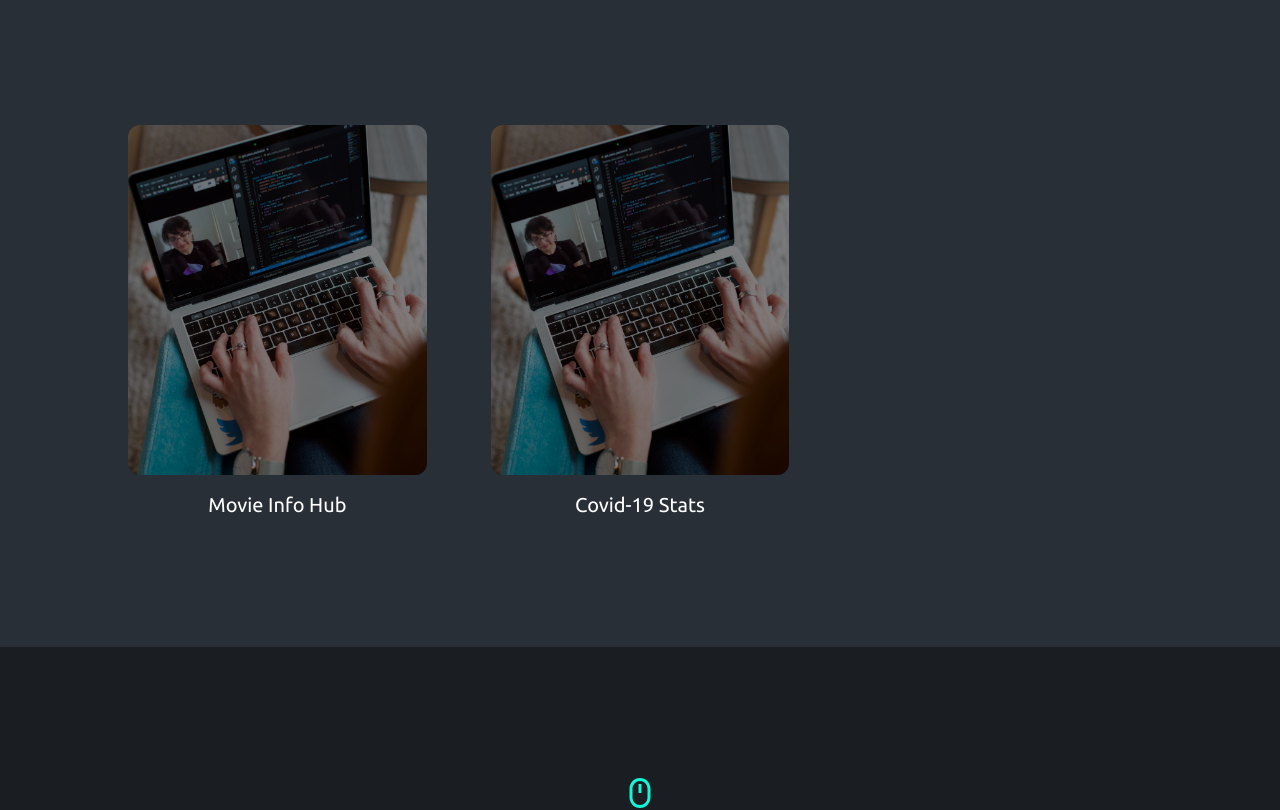
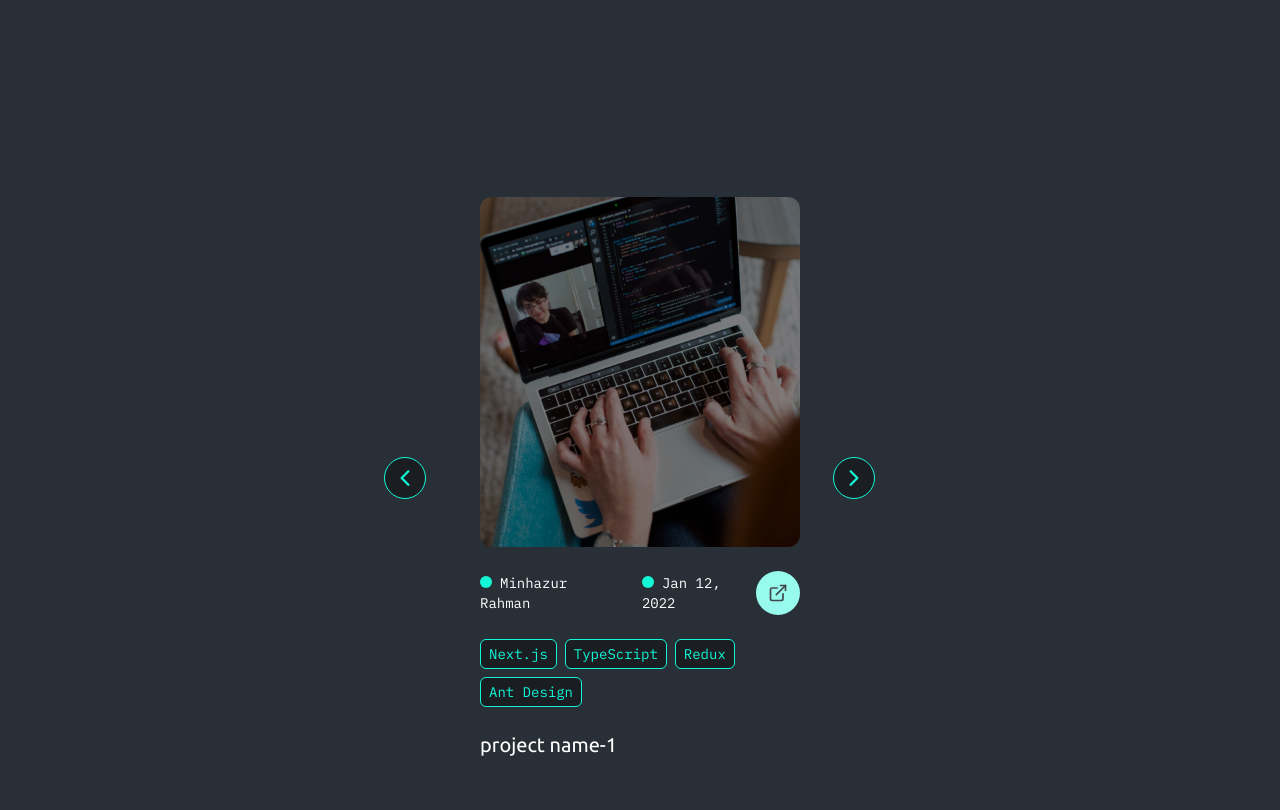
Before and after one commit to minhazurrony/portfolio, a Next.js app: page / in a window 1280 px wide. Shown: the part 5840-6650 px from the top of the page. Built offline with nearby package versions, Linux system fonts and the light colour scheme.

Commit message:
feat: add project carousel into projects section

```diff
--- a/app/components/ProjectCard.tsx
+++ b/app/components/ProjectCard.tsx
@@ -1,27 +1,21 @@
 "use client";
 import Image from "next/image";
 import React, { useEffect, useRef } from "react";
-import { IoIosLink } from "react-icons/io";
+import { LuExternalLink } from "react-icons/lu";
 import { m, useAnimation, useInView } from "framer-motion";
+import Tag from "./Tag";
+import Link from "next/link";
+import { Project } from "@/constants/projects";
 
-type ProjectCardProps = {
-  name: string;
-  imageUrl: string;
-  idx: number;
-};
-
-const varients = {
-  hidden: { opacity: 0 },
-  visible: (idx: number) => ({
-    opacity: 1,
-    transition: {
-      delay: idx * 0.3,
-      duration: 0.5,
-    },
-  }),
-};
-
-function ProjectCard({ name, imageUrl, idx }: ProjectCardProps) {
+function ProjectCard({
+  id,
+  name,
+  imageUrl,
+  author,
+  date,
+  techonologies,
+  externalLink,
+}: Project) {
   const ref = useRef(null);
   const isInView = useInView(ref, { once: true });
   const animationControls = useAnimation();
@@ -32,32 +26,42 @@ function ProjectCard({ name, imageUrl, idx }: ProjectCardProps) {
     }
   }, [isInView, animationControls]);
   return (
-    <div className="group">
-      <div className="relative mb-4 rounded-xl bg-bg-two hover:cursor-pointer">
-        <div className="absolute left-[50%] top-1/2 z-10 flex h-full w-full -translate-x-1/2 -translate-y-1/2 items-center justify-center rounded-xl bg-brand-one/50 opacity-0 transition-all duration-300 ease-in group-hover:opacity-100">
-          <button className="group rounded-full border-2 border-brand-one bg-bg-two px-6 py-6 font-ubuntu text-white shadow-xl transition-all duration-300 ease-in hover:bg-brand-one hover:text-grey">
-            <IoIosLink className="text-xl" />
-          </button>
-        </div>
+    <div className="space-y-6">
       <Image
         src={imageUrl}
-          alt={`project-image-${idx}`}
+        alt={`project-image-${id}`}
         height={450}
         width={450}
-          className="rounded-xl brightness-50 transition-all duration-300 ease-in hover:brightness-75"
+        className="rounded-xl brightness-50"
         style={{ height: "350px", width: "100%", objectFit: "cover" }}
       />
+      <div className="flex items-center justify-between">
+        <div className="flex flex-col gap-2 md:flex-row md:gap-6">
+          <p className="text-sm text-white before:mr-2 before:inline-block before:h-3 before:w-3 before:rounded-full before:bg-brand-one before:content-['']">
+            {author}
+          </p>
+          <p className="text-sm text-white before:mr-2 before:inline-block before:h-3 before:w-3 before:rounded-full before:bg-brand-one before:content-['']">
+            {date}
+          </p>
         </div>
-      <m.h3
-        ref={ref}
-        initial="hidden"
-        variants={varients}
-        animate={animationControls}
-        custom={idx}
-        className="text-center font-ubuntu text-xl capitalize text-white transition-all duration-300 ease-in group-hover:text-brand-one"
+
+        <Link
+          rel="noopener noreferrer"
+          target="_blank"
+          href={externalLink}
+          className="rounded-full bg-brand-two px-3 py-3 text-grey transition-all duration-300 ease-in hover:bg-brand-one"
         >
-        {name}
-      </m.h3>
+          <LuExternalLink className="text-xl" />
+        </Link>
+      </div>
+
+      <div className="flex flex-wrap gap-2">
+        {techonologies.map((technology) => (
+          <Tag label={technology} key={technology} />
+        ))}
+      </div>
+
+      <h4 className="font-ubuntu text-xl text-white">{name}</h4>
     </div>
   );
 }
--- a/app/containers/home-page/Projects.tsx
+++ b/app/containers/home-page/Projects.tsx
@@ -1,10 +1,11 @@
 import React from "react";
 import {
-  ProjectCard,
   ContainerWrapper,
   ScrollBottom,
   Title,
+  ProjectCarousel,
 } from "@/components";
+import { PROJECTS } from "@/constants/projects";
 
 function Projects() {
   return (
@@ -18,17 +19,8 @@ function Projects() {
           subtitle="I had the please of working with these awesome projects"
         />
       </div>
-      <div className="grid grid-cols-1 gap-16 lg:grid-cols-2 xl:grid-cols-3">
-        <ProjectCard
-          name="movie info hub"
-          imageUrl="/assets/images/about.jpg"
-          idx={0}
-        />
-        <ProjectCard
-          name="covid-19 stats"
-          imageUrl="/assets/images/about.jpg"
-          idx={1}
-        />
+      <div className="flex justify-center">
+        <ProjectCarousel projects={PROJECTS} />
       </div>
     </ContainerWrapper>
   );
```
Lines whose indentation alone changed are shown as unchanged.
